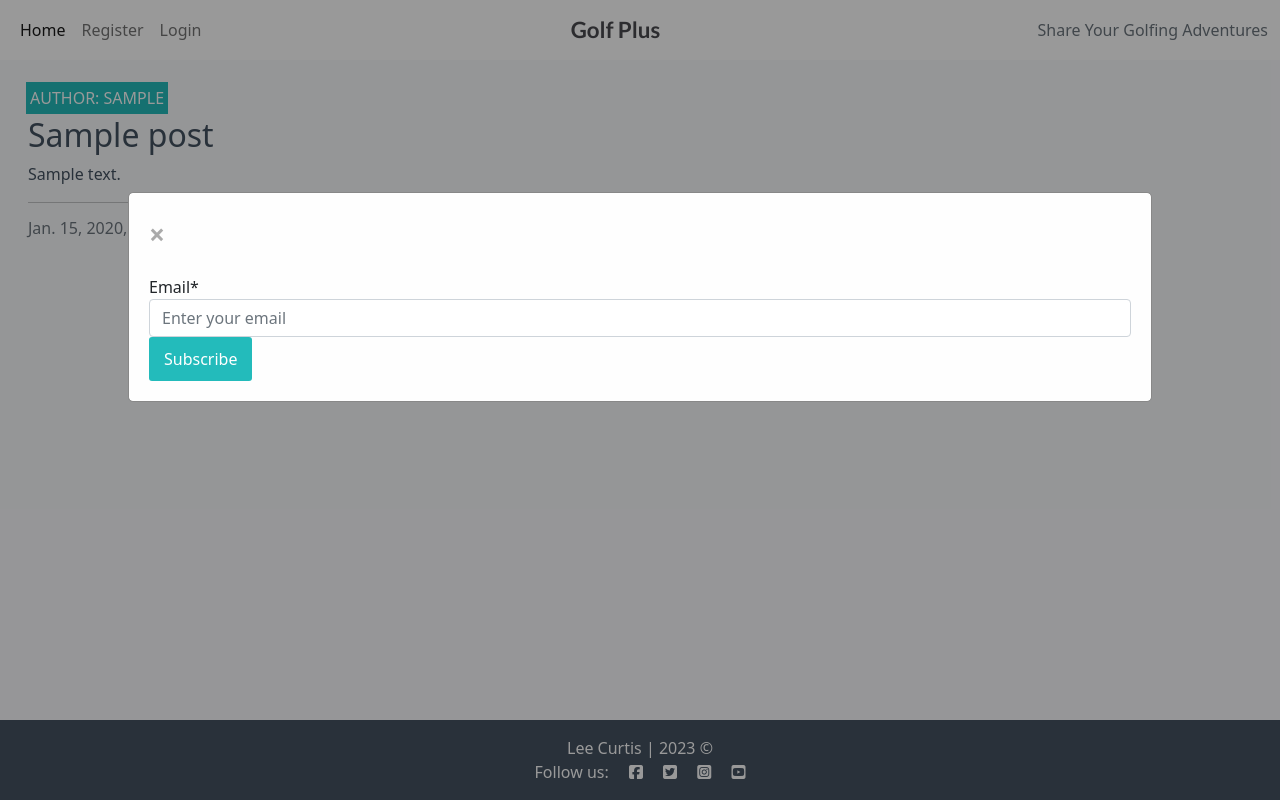
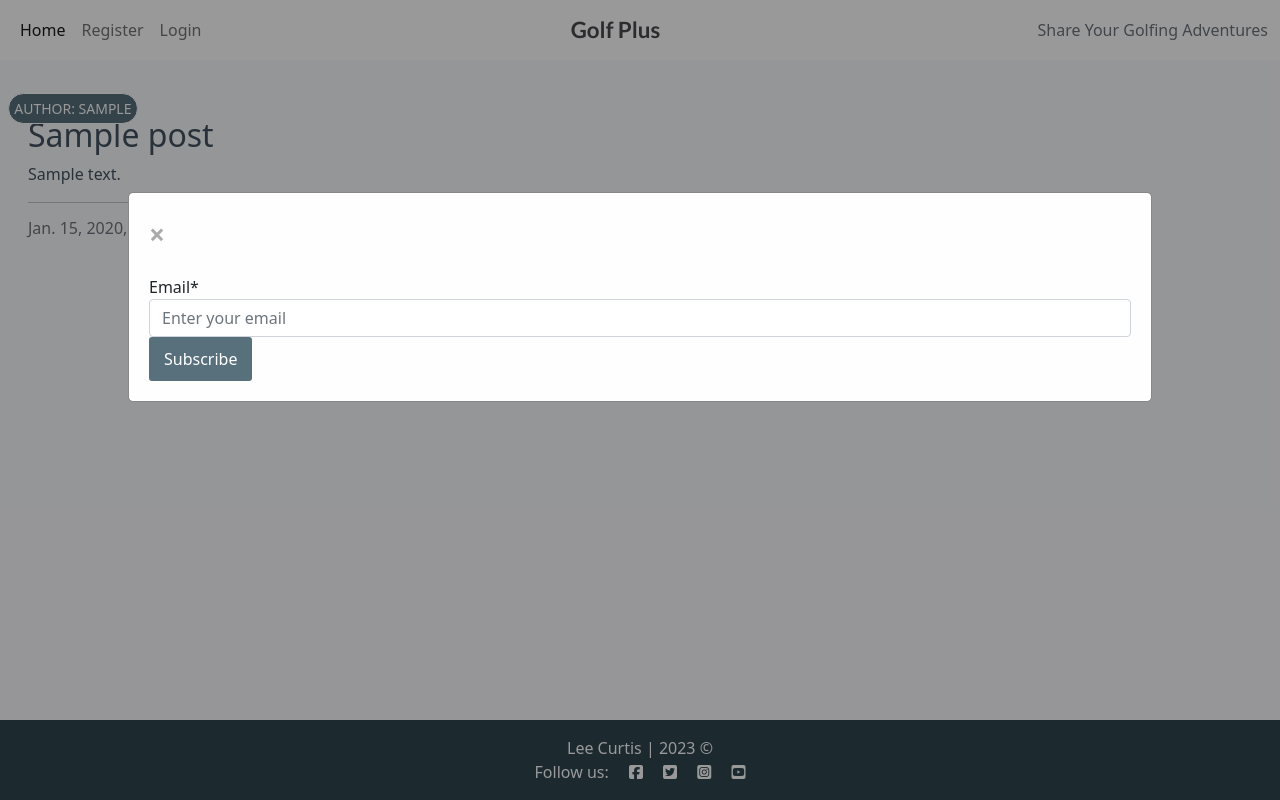
Before and after one commit to leec313/Golf-Plus, a Django app: page / in a window 1280 px wide. Run offline with Django 3.2, Linux system fonts and the light colour scheme; tables that the repository leaves empty hold one stand-in row (values such as "Sample post"); some libraries are stand-ins or nearby versions.

Commit message:
Updated styling to suit the project concept design

```diff
--- a/static/css/style.css
+++ b/static/css/style.css
@@ -40,16 +40,21 @@ body {
 
 .image-flash {
     position: absolute;
-    bottom: 5%;
-    min-width: 30%;
-    left: -2px;
-    background-color: #23BBBB;
+    top: 5%;
+    min-width: 35%;
+    left: -20px;
+    background-color: #586f7c;
+    border: 1px solid #ffffff;
+    border-radius: 24px;
+    display: flex;
+    justify-content: space-around;
 }
 
 .author {
     color: white;
     margin: 4px;
     text-transform: uppercase;
+    font-size: 14px;
 }
 
 .masthead {
@@ -107,18 +112,18 @@ body {
 }
 
 .btn-signup {
-    background-color: #23BBBB;
+    background-color: #586f7c;
     color: #fff;
 }
 
 .btn-signup:hover,
 .btn-signup:active {
     background-color: #fff;
-    color: #23BBBB;
+    color: #586f7c;
 }
 
 .link {
-    color: #23BBBB;
+    color: #586f7c;
     text-decoration: none;
 }
 
@@ -129,14 +134,15 @@ body {
 }
 
 .btn-like {
-    color: #E84610;
+    color: #8c2f39;
     border: none;
     background: transparent;
 }
 
 .btn-like:hover,
 .btn-like:active {
-    color: #E84610;
+    color: #8c2f39;
+    font-size: larger;
     background: transparent;
     border: none;
 }
@@ -187,7 +193,7 @@ form {
 
 /* Style for the subscribe button */
 button {
-    background-color: #23BBBB;
+    background-color: #586f7c;
     color: white;
     padding: 10px 15px;
     border: none;
@@ -196,5 +202,19 @@ button {
 }
 
 button:hover {
-    background-color: #45a049;
+    background-color: #b8dbd9;
+    color: #eef0eb
 }
+
+#msg {
+    background-color: #b8dbd9;
+}
+
+.footer {
+    background-color: #2f4550;
+}
+
+.btn-danger {
+    background-color: #8c2f39;
+    border-color: #8c2f39;
+}
--- a/templates/account/login.html
+++ b/templates/account/login.html
@@ -12,7 +12,8 @@
     <div class="col-md-8 mt-3 offset-md-2">
       <h3>{% trans "Sign In" %}</h3>
 
-      <p>{% blocktrans %}Welcome back to Golf Plus. To leave a comment or like a post, please log in. If you
+      <p>{% blocktrans %}Welcome back to Golf Plus. To leave a comment, like a post or create a post, please log in. If
+        you
         have not created an account yet, then <a class="link" href="{{ signup_url }}">sign up</a>
         first.{% endblocktrans %}</p>
     </div>
--- a/templates/base.html
+++ b/templates/base.html
@@ -91,7 +91,7 @@
     </main>
 
     <!-- Footer -->
-    <footer class="footer mt-auto py-3 dark-bg">
+    <footer class="footer mt-auto py-3">
         <p class="m-0 text-center text-white">Lee Curtis | 2023 &copy;</p>
         <p class="m-0 text-center text-white">Follow us: <i class="fab fa-facebook-square ms-3"></i>
             <i class="fab fa-twitter-square ms-3"></i>
```
